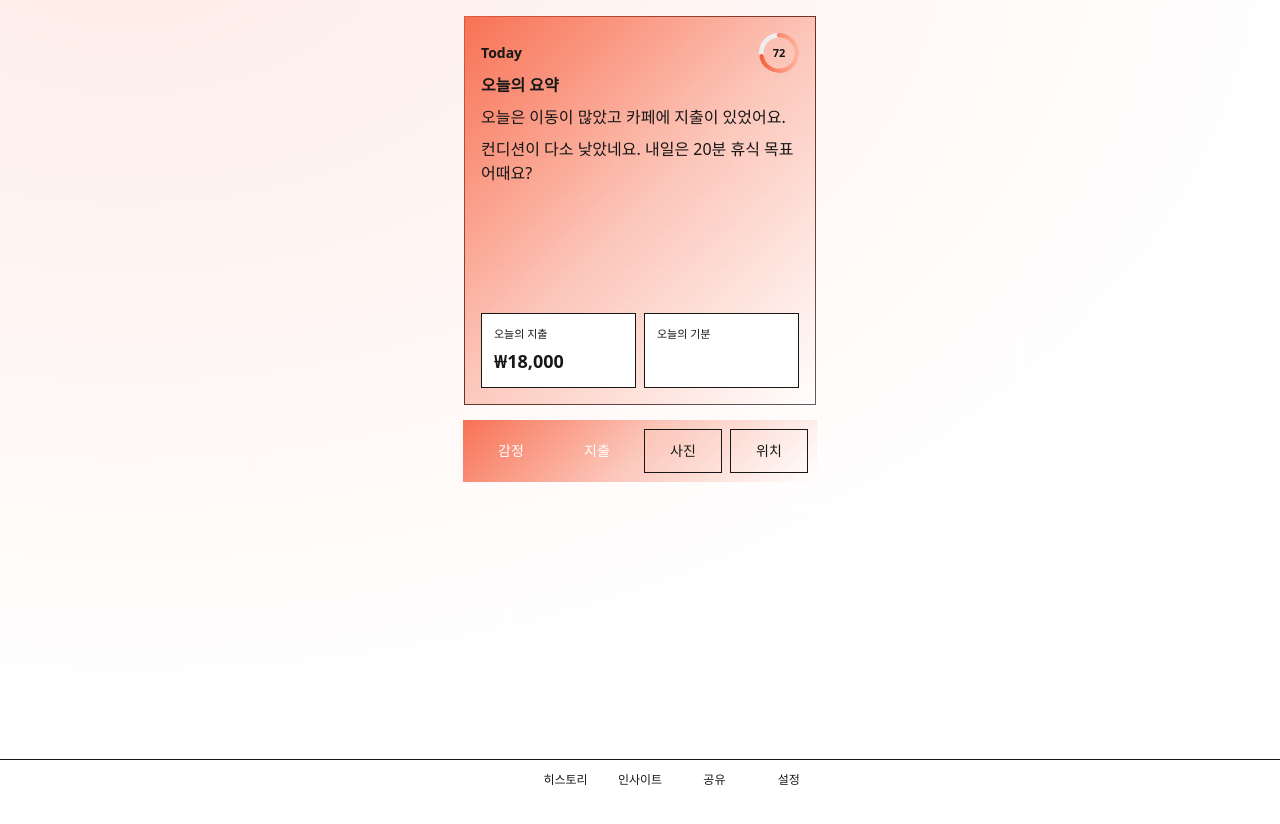
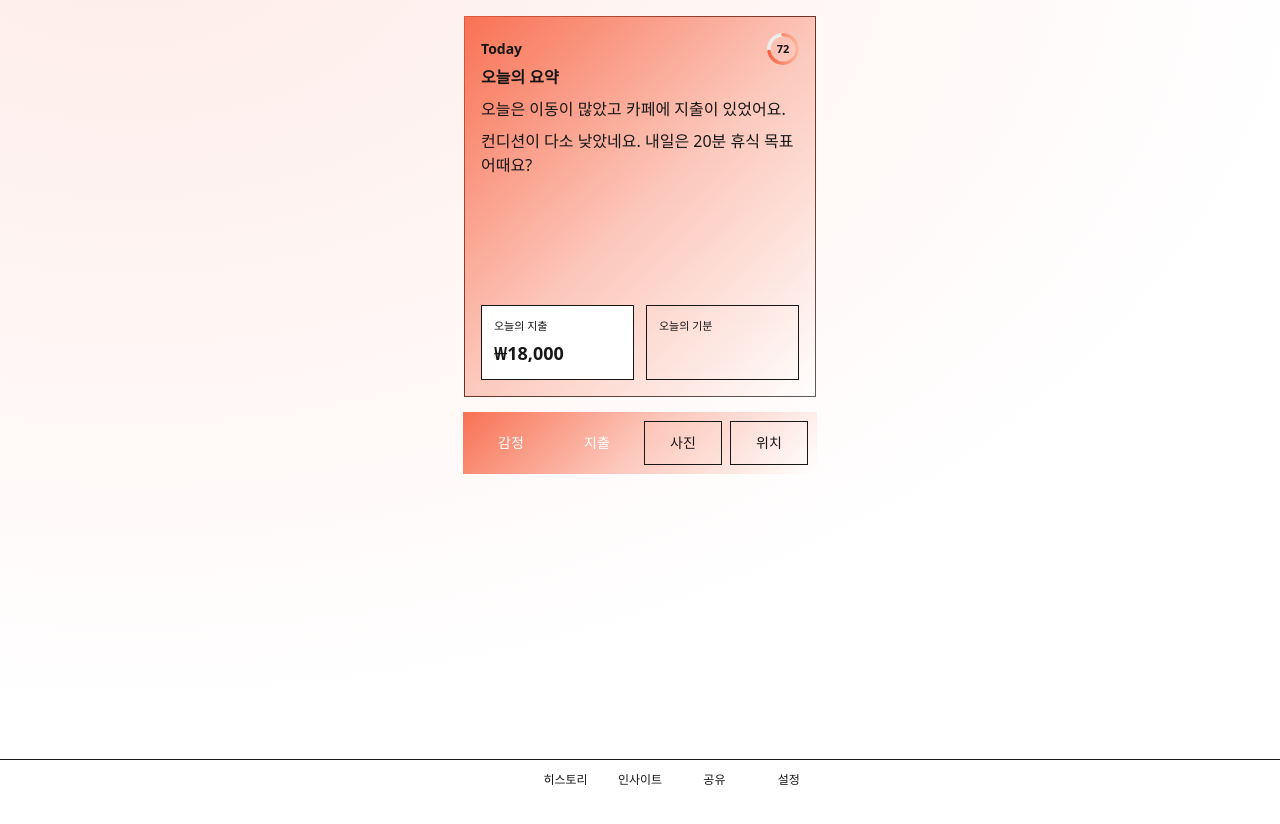
Before and after one commit to sjwoo1999/dayframe, a Next.js app: page /today in a window 1280 px wide. Shown: the top 824 px of the page. Built offline with nearby package versions, Linux system fonts and the light colour scheme; no server answers.

Commit message:
feat(core): TodayCard ring scale down and contrast

```diff
--- a/src/components/core/TodayCard.tsx
+++ b/src/components/core/TodayCard.tsx
@@ -18,8 +18,8 @@ export function TodayCard({ score = 72, summary = ["오늘은 이동이 많았
 		<Card className="glass gradient-border">
 			<CardHeader className="flex flex-row items-center justify-between">
 				<CardTitle>Today</CardTitle>
-				<div className="relative h-10 w-10">
-					<svg viewBox="0 0 36 36" className="h-10 w-10">
+				<div className="relative h-8 w-8">
+					<svg viewBox="0 0 36 36" className="h-8 w-8">
 						<defs>
 							<linearGradient id="grad" x1="0%" y1="0%" x2="100%" y2="0%">
 								<stop offset="0%" stopColor="#F76241" />
@@ -29,17 +29,17 @@ export function TodayCard({ score = 72, summary = ["오늘은 이동이 많았
 						<path d="M18 2 a 16 16 0 1 1 0 32 a 16 16 0 1 1 0 -32" fill="none" stroke="#eee" strokeWidth="4"/>
 						<path d="M18 2 a 16 16 0 1 1 0 32 a 16 16 0 1 1 0 -32" fill="none" stroke="url(#grad)" strokeWidth="4" strokeDasharray={`${(score/100)*100} 100`} strokeLinecap="round"/>
 					</svg>
-					<div className="absolute inset-0 grid place-items-center text-[11px] font-semibold">{score}</div>
+					<div className="absolute inset-0 grid place-items-center text-[11px] font-semibold text-[--color-foreground]">{score}</div>
 				</div>
 			</CardHeader>
 			<CardContent>
 				<div className="space-y-4">
 					<SummaryBlock lines={summary} />
 					<MovementMiniMap />
-					<div className="grid grid-cols-2 gap-2">
+					<div className="grid grid-cols-2 gap-3">
 						<SpendTile amount={spend} category="오늘의 지출" />
-						<div className="rounded-[--radius-md] bg-white border border-[--ll-gray-200] p-3">
-							<div className="text-[11px] text-[--ll-gray-500]">오늘의 기분</div>
+						<div className="rounded-[--radius-md] bg-[--color-surface] border border-[--color-border] p-3">
+							<div className="text-[11px] text-[--color-muted]">오늘의 기분</div>
 							<div className="mt-2"><MoodBar value={mood} /></div>
 						</div>
 					</div>
```
